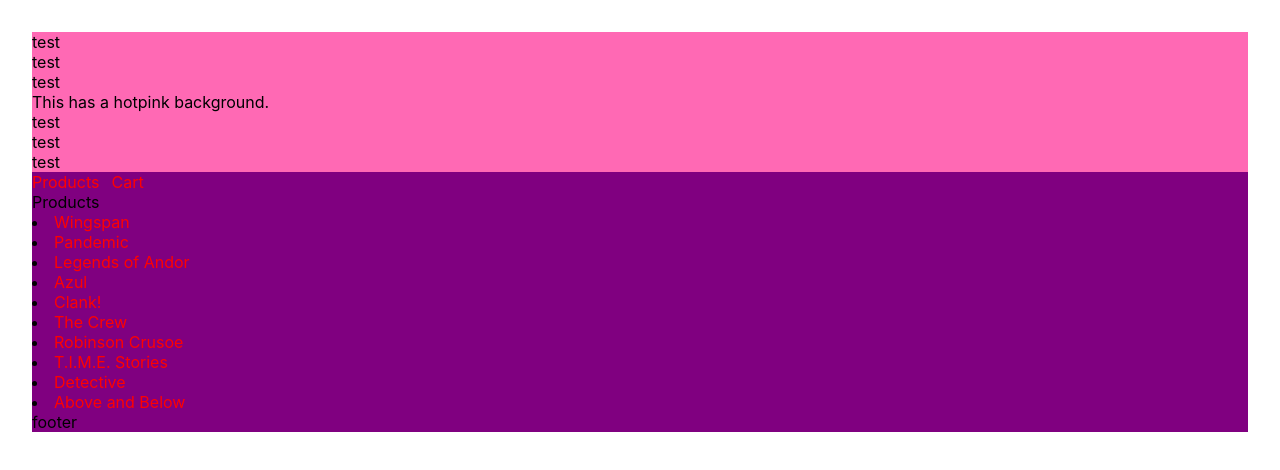
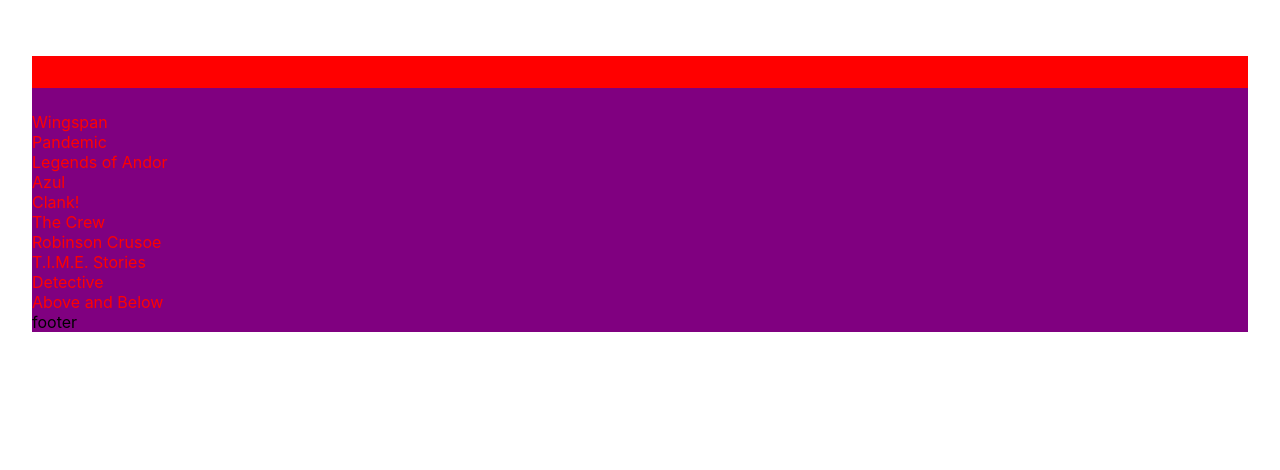
Before and after one commit to sarahfaust/nextjs-ecommerce-store, a Next.js app: page /products in a window 1280 px wide. Shown: the top 470 px of the page. Built offline with nearby package versions, Linux system fonts and the light colour scheme.

Commit message:
Add cart page

```diff
--- a/components/Header.js
+++ b/components/Header.js
@@ -11,32 +11,10 @@
 export default function Header() {
   return (
     <header>
-      <div
-        css={{
-          backgroundColor: 'hotpink',
-          '&:hover': {
-            color: 'lightgreen',
-          },
-        }}
-      >
-        <div>test</div>
-        <div>test</div>
-        <div>test</div>
-      </div>
-      <div
-        css={css`
-          background-color: hotpink;
-          &:hover {
-            color: deeppink;
-          }
-        `}
-      >
-        This has a hotpink background.
-        <div>test</div>
-        <div>test</div>
-        <div>test</div>
-      </div>
-      <nav styles={navStyles}>
+      <nav css={navStyles}>
+        <Link href="/">
+          <a>Home</a>
+        </Link>
         <Link href="/products">
           <a>Products</a>
         </Link>
--- a/pages/_app.js
+++ b/pages/_app.js
@@ -15,14 +15,28 @@
       text-decoration: none;
       margin-bottom: 12px;
       margin-right: 12px;
+      &:active {
+        color: blue;
+      }
+      &:hover {
+        color: darkgray;
+      }
     }
 
     p {
       margin: 0 0 12px 0;
     }
 
+    li {
+      list-style: none;
+    }
+
     * {
       box-sizing: border-box;
+    }
+
+    nav {
+      margin: 24px 0;
     }
   `;
 
--- a/pages/products/index.js
+++ b/pages/products/index.js
@@ -4,7 +4,6 @@
 export default function Products(props) {
   return (
     <Layout>
-      <div>Products</div>
       <div>
         {props.games.map((game) => {
           return (
```
Also changed, not shown: pages/cart.js (added, +34 -0 lines).
